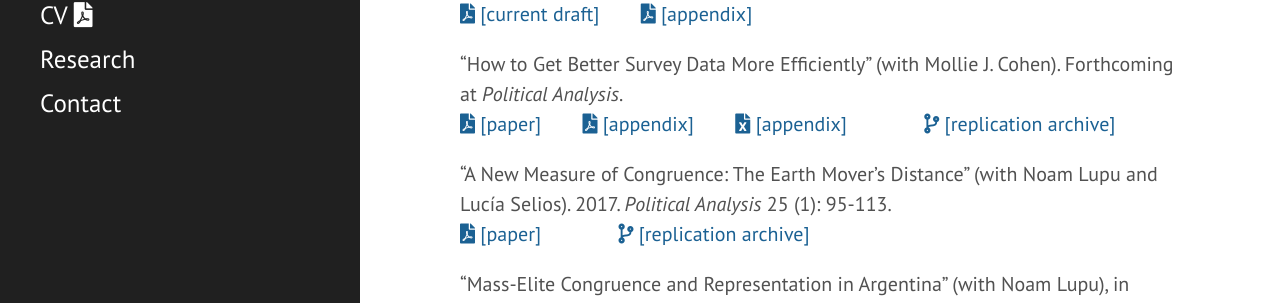
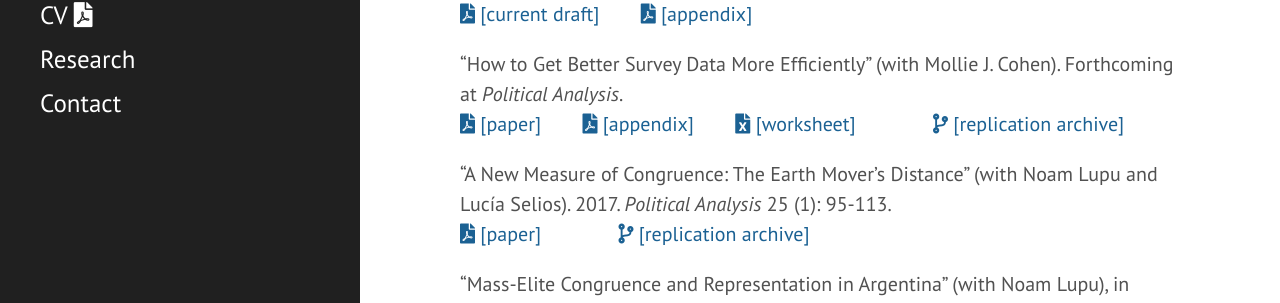
Before and after one commit to zachwarner/zachwarner.github.io, a Jekyll site: the page built from research.md, in a window 1280 px wide and 900 px high. Shown: the part 262-565 px from the top of the window. Built offline with Jekyll 4.4.1, drawn with Linux system fonts in a browser that asks for light colours.

Commit message:
Update research.md
fix worksheet typo

```diff
--- a/research.md
+++ b/research.md
@@ -13,7 +13,7 @@ permalink: /research
 "How to Get Better Survey Data More Efficiently" (with Mollie J. Cohen). Forthcoming at *Political Analysis*. <br>
 <span style="padding-right:5%"><a href='{{ "/download/Cohen-Warner-How-To.pdf" | relative_url }}'><i class='fas fa-file-pdf'></i> [paper]</a></span>
 <span style="padding-right:5%"><a href='{{ "/download/Cohen-Warner-How-To-Appendix.pdf" | relative_url }}'><i class='fas fa-file-pdf'></i> [appendix]</a></span>
-<span style="padding-right:5%"><a href='{{ "/download/Cohen-Warner-How-To-Worksheet.xls" | relative_url }}'><i class='fas fa-file-excel'></i> [appendix]</a></span>
+<span style="padding-right:5%"><a href='{{ "/download/Cohen-Warner-How-To-Worksheet.xls" | relative_url }}'><i class='fas fa-file-excel'></i> [worksheet]</a></span>
 <span style="padding-left:5%"><a href="https://codeocean.com/capsule/43d4c21a-f961-4133-ad63-b1270f2c6b46/"><i class='fas fa-code-branch'></i> [replication archive]</a></span>
 
 "A New Measure of Congruence: The Earth Mover's Distance" (with Noam Lupu and Lucía Selios). 2017. *Political Analysis* 25 (1): 95-113. <br>
```
